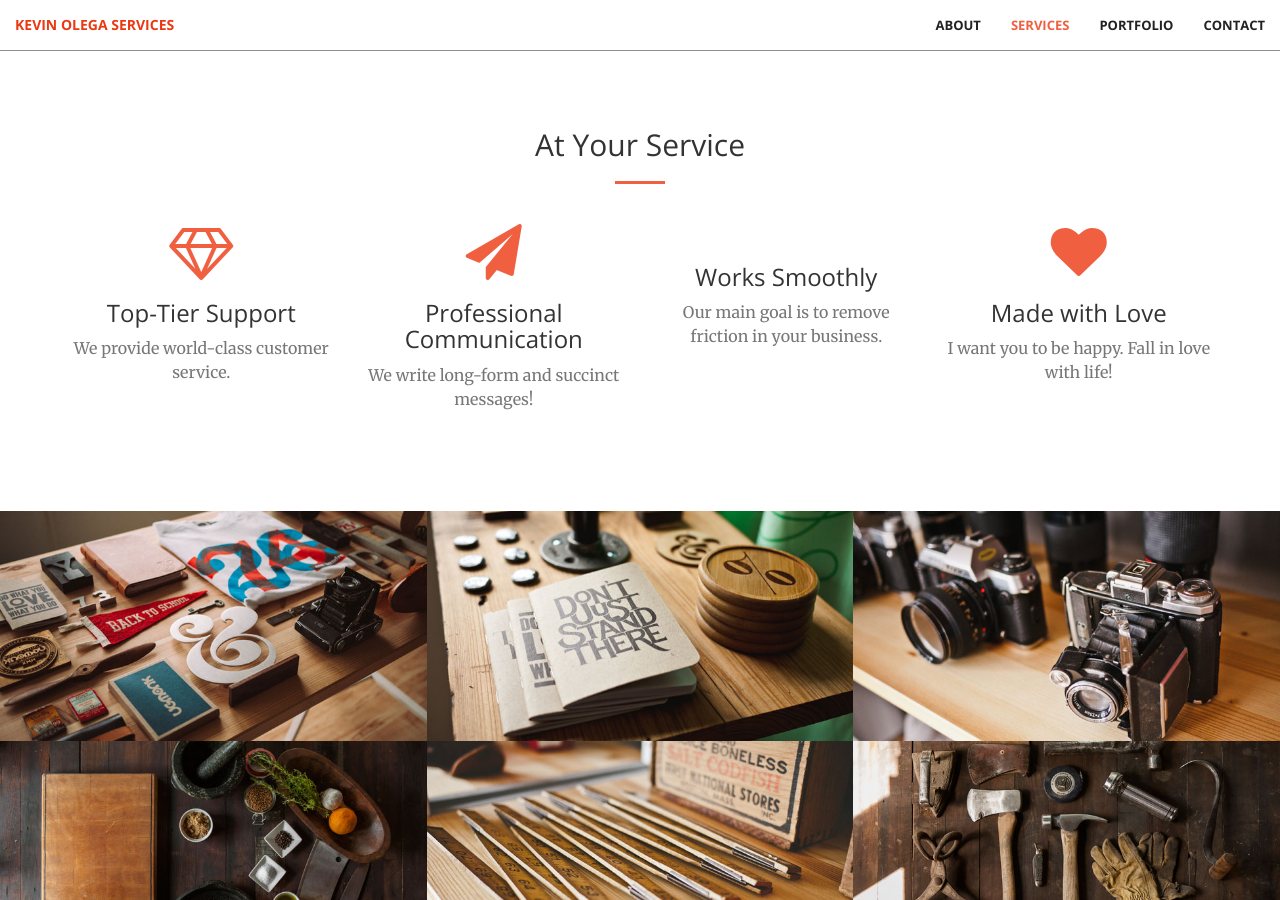
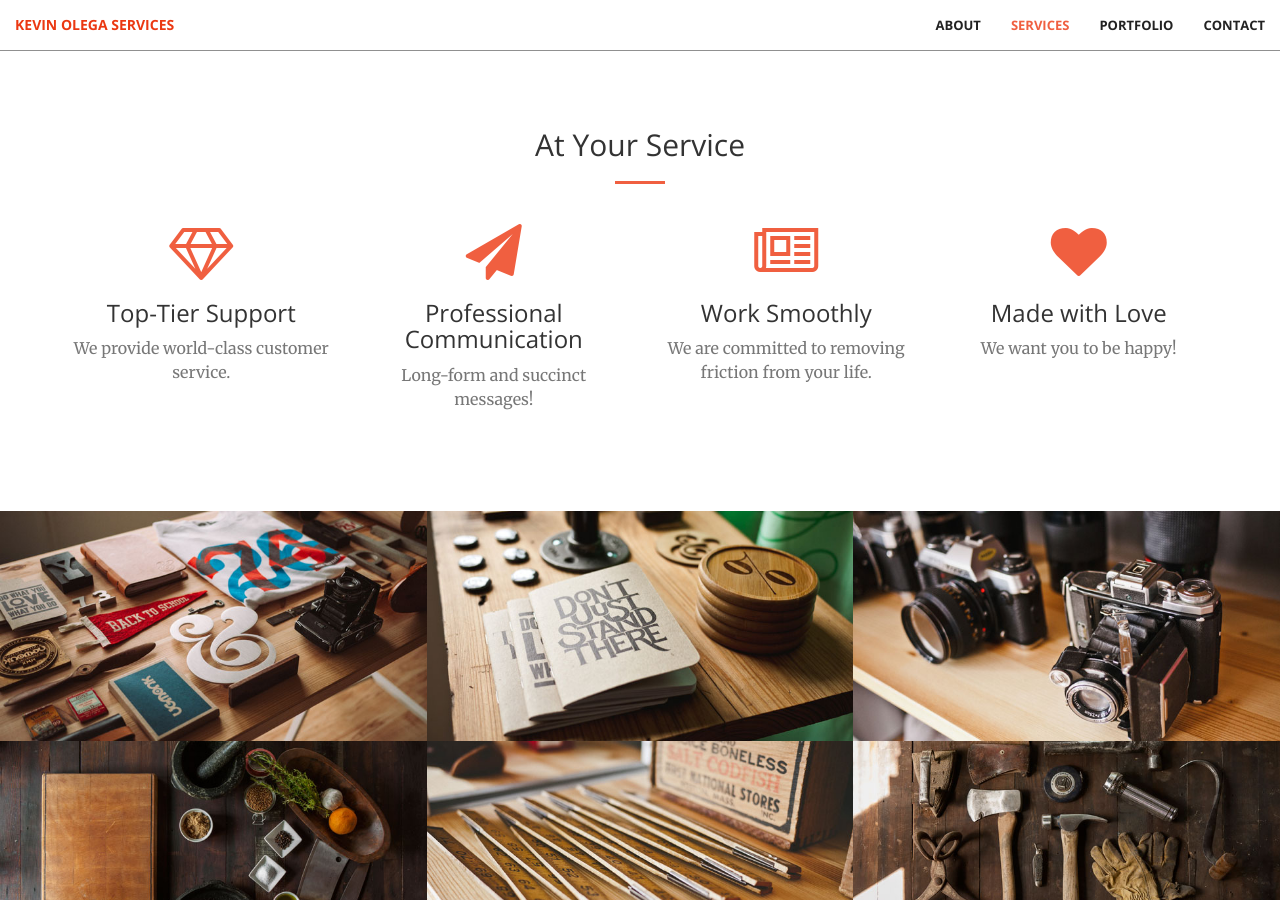
Before and after one commit to kevinolega/kevinolegaservices, a Jekyll site: the page built from index.html, in a window 1280 px wide and 900 px high, scrolled down 1290 px. Built offline with Jekyll 4.4.1, drawn with Linux system fonts in a browser that asks for light colours.

Commit message:
Update services.html
changes

```diff
--- a/_includes/services.html
+++ b/_includes/services.html
@@ -20,21 +20,21 @@
                 <div class="service-box">
                     <i class="fa fa-4x fa-paper-plane wow bounceIn text-primary" data-wow-delay=".1s"></i>
                     <h3>Professional Communication</h3>
-                    <p class="text-muted">We write long-form and succinct messages!</p>
+                    <p class="text-muted">Long-form and succinct messages!</p>
                 </div>
             </div>
             <div class="col-lg-3 col-md-6 text-center">
                 <div class="service-box">
-                    <i class="fa fa-4x fa-gear-o wow bounceIn text-primary" data-wow-delay=".2s"></i>
-                    <h3>Works Smoothly</h3>
-                    <p class="text-muted">Our main goal is to remove friction in your business.</p>
+                    <i class="fa fa-4x fa-newspaper-o wow bounceIn text-primary" data-wow-delay=".2s"></i>
+                    <h3>Work Smoothly</h3>
+                    <p class="text-muted">We are committed to removing friction from your life.</p>
                 </div>
             </div>
             <div class="col-lg-3 col-md-6 text-center">
                 <div class="service-box">
                     <i class="fa fa-4x fa-heart wow bounceIn text-primary" data-wow-delay=".3s"></i>
                     <h3>Made with Love</h3>
-                    <p class="text-muted">I want you to be happy. Fall in love with life!</p>
+                    <p class="text-muted">We want you to be happy!</p>
                 </div>
             </div>
         </div>
```
